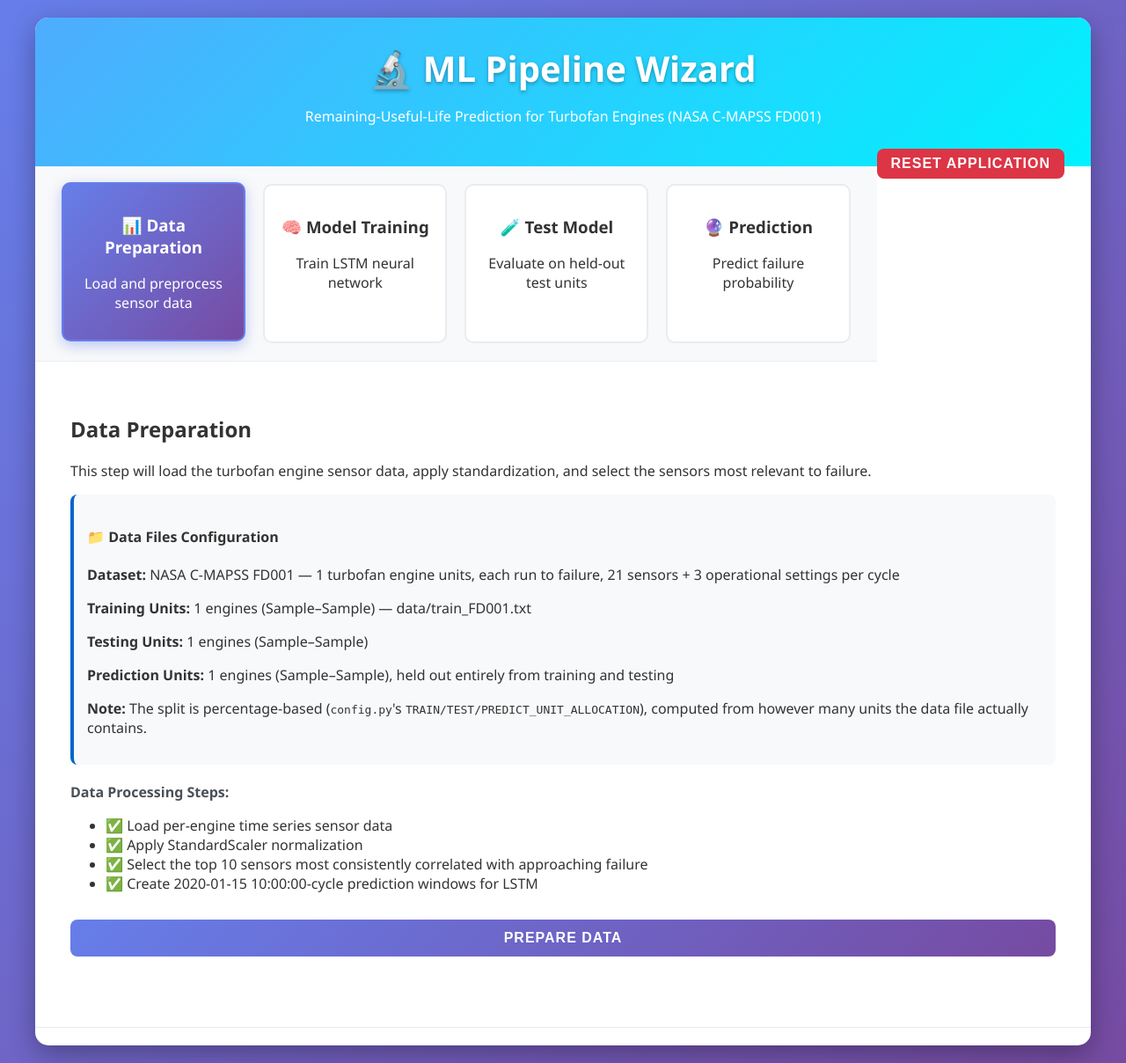
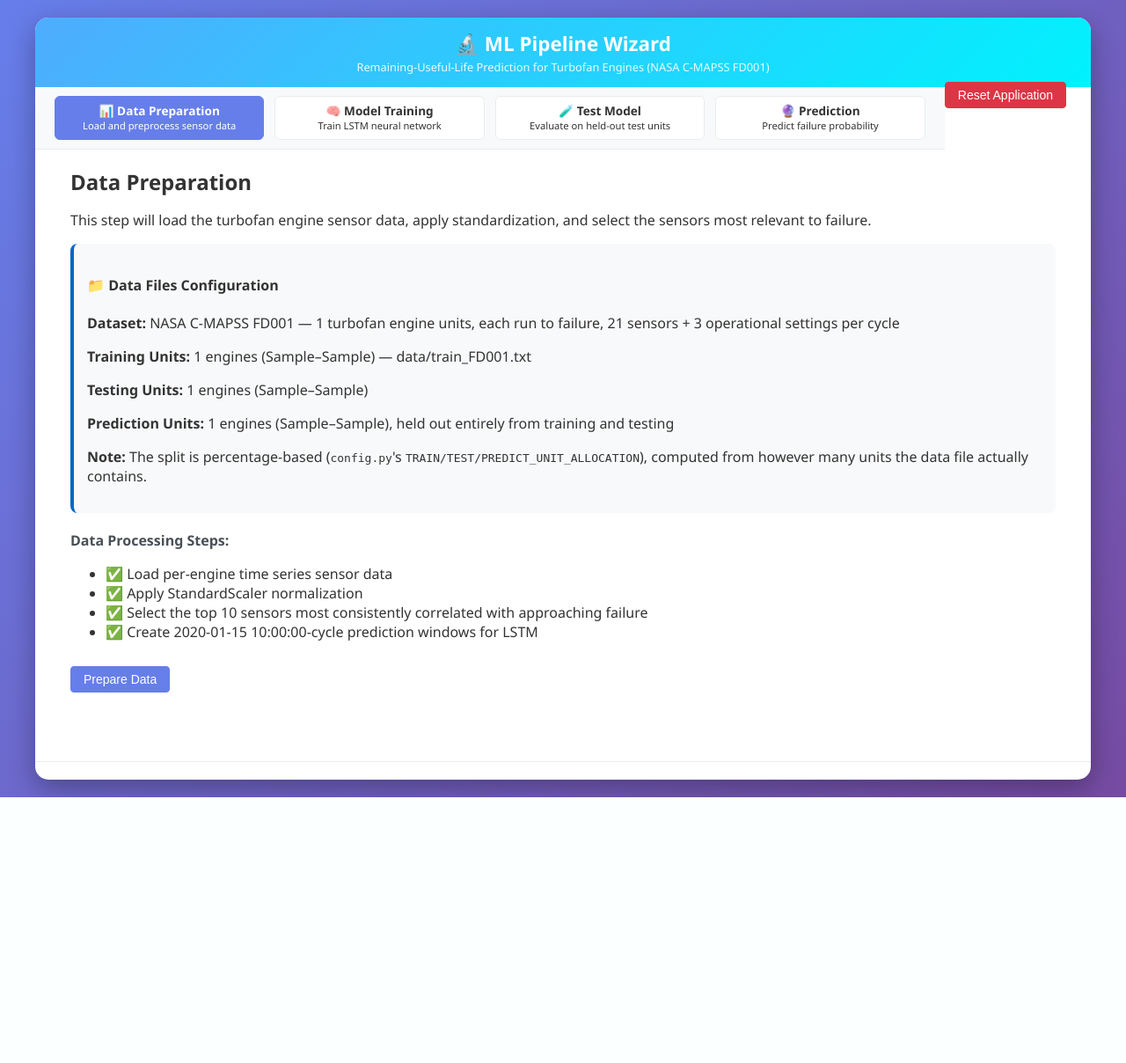
Before and after one commit to guiderae/CMAPSS-2-RealTime, a Flask app: template templates/index.html in a window 1280 px wide. Shown: the whole page at 88% size. After the commit the page ends 906 px from the top, so only its background shows below. Run offline with Flask 3, Linux system fonts and the light colour scheme; the template is opened without the code that fills it: most values are stand-ins (such as "Sample title", 1, 10 or a date in 2020); some libraries are stand-ins or nearby versions.

Commit message:
Adjusted pages to have a better business like presentation.  Centered the Next and Previous buttons

```diff
--- a/static/js/live_training.js
+++ b/static/js/live_training.js
@@ -84,6 +84,7 @@ function startLiveTraining() {
                 document.getElementById('prediction-results').innerHTML = '';
                 document.getElementById('step3').classList.remove('completed');
                 document.getElementById('step4').classList.remove('completed');
+                setPrevButtonActive(false);
 
                 showStep(2);
             })
--- a/templates/index.html
+++ b/templates/index.html
@@ -26,20 +26,25 @@
         .header {
             background: linear-gradient(135deg, #4facfe 0%, #00f2fe 100%);
             color: white;
-            padding: 30px;
+            padding: 14px 24px;
             text-align: center;
         }
 
         .header h1 {
+            margin: 0 0 2px;
+            font-size: 1.4em;
+        }
+
+        .header p {
             margin: 0;
-            font-size: 2.5em;
-            text-shadow: 0 2px 4px rgba(0,0,0,0.3);
+            font-size: 0.8em;
+            opacity: 0.9;
         }
 
         .wizard-steps {
             display: flex;
             background: #f8f9fa;
-            padding: 20px;
+            padding: 10px 16px;
             justify-content: space-between;
             border-bottom: 1px solid #e9ecef;
         }
@@ -47,20 +52,31 @@
         .step {
             flex: 1;
             text-align: center;
-            padding: 15px;
-            border-radius: 10px;
-            margin: 0 10px;
+            padding: 8px 10px;
+            border-radius: 6px;
+            margin: 0 6px;
             background: white;
-            border: 2px solid #e9ecef;
-            transition: all 0.3s ease;
+            border: 1px solid #e9ecef;
+            transition: background 0.2s ease, border-color 0.2s ease;
+        }
+
+        .step h3 {
+            margin: 0;
+            font-size: 0.85rem;
+            font-weight: 600;
+            line-height: 1.2;
+        }
+
+        .step p {
+            margin: 2px 0 0;
+            font-size: 0.7rem;
+            line-height: 1.2;
         }
 
         .step.active {
-            background: linear-gradient(135deg, #667eea 0%, #764ba2 100%);
+            background: #667eea;
             color: white;
             border-color: #667eea;
-            transform: translateY(-2px);
-            box-shadow: 0 5px 15px rgba(102, 126, 234, 0.4);
         }
 
         .step.completed {
@@ -70,12 +86,17 @@
         }
 
         .content {
-            padding: 40px;
+            padding: 20px 40px 40px;
         }
 
         .step-content {
             display: none;
             animation: fadeIn 0.5s ease-in;
+        }
+
+        .step-content h2 {
+            margin-top: 0;
+            margin-bottom: 10px;
         }
 
         .step-content.active {
@@ -98,13 +119,13 @@
             color: #495057;
         }
 
-        input, select, button {
+        input, select {
             width: 100%;
-            padding: 12px;
-            border: 2px solid #e9ecef;
-            border-radius: 8px;
-            font-size: 16px;
-            transition: all 0.3s ease;
+            padding: 10px 12px;
+            border: 1px solid #ced4da;
+            border-radius: 4px;
+            font-size: 14px;
+            transition: border-color 0.2s ease, box-shadow 0.2s ease;
         }
 
         input:focus, select:focus {
@@ -113,37 +134,80 @@
             box-shadow: 0 0 0 3px rgba(102, 126, 234, 0.1);
         }
 
+        .select-narrow {
+            width: auto;
+            min-width: 220px;
+            max-width: 320px;
+        }
+
+        /* Standard, compact HTML-button rendering -- sized to content
+           rather than stretched, no uppercase/gradient/hover-lift. */
         button {
-            background: linear-gradient(135deg, #667eea 0%, #764ba2 100%);
+            width: auto;
+            display: inline-block;
+            padding: 6px 14px;
+            font-size: 14px;
+            font-weight: 500;
+            background: #667eea;
             color: white;
-            border: none;
+            border: 1px solid #667eea;
+            border-radius: 4px;
             cursor: pointer;
-            font-weight: 600;
-            text-transform: uppercase;
-            letter-spacing: 1px;
-            margin: 10px 0;
-            transition: all 0.3s ease;
+            margin: 8px 4px 8px 0;
+            transition: background 0.15s ease, border-color 0.15s ease;
         }
 
         button:hover {
-            transform: translateY(-2px);
-            box-shadow: 0 5px 15px rgba(102, 126, 234, 0.4);
+            background: #5568d3;
+            border-color: #5568d3;
         }
 
         button:disabled {
-            background: #6c757d;
+            background: #ced4da;
+            border-color: #ced4da;
+            color: #6c757d;
             cursor: not-allowed;
-            transform: none;
-            box-shadow: none;
         }
 
         .btn-secondary {
             background: #6c757d;
-            margin-right: 10px;
+            border-color: #6c757d;
+        }
+
+        .btn-secondary:hover {
+            background: #5a6268;
+            border-color: #5a6268;
         }
 
         .btn-success {
             background: #28a745;
+            border-color: #28a745;
+        }
+
+        .btn-success:hover {
+            background: #218838;
+            border-color: #218838;
+        }
+
+        .radio-group {
+            display: flex;
+            gap: 20px;
+            flex-wrap: wrap;
+        }
+
+        .radio-option {
+            display: flex;
+            align-items: center;
+            gap: 6px;
+            font-weight: normal;
+            color: #333;
+            cursor: pointer;
+        }
+
+        .radio-option input[type="radio"] {
+            width: auto;
+            margin: 0;
+            cursor: pointer;
         }
 
         #alerts {
@@ -246,8 +310,9 @@
 
         .navigation {
             display: flex;
-            justify-content: space-between;
+            justify-content: center;
             align-items: center;
+            gap: 16px;
             margin-top: 30px;
             padding-top: 20px;
             border-top: 1px solid #e9ecef;
@@ -286,24 +351,13 @@
 
         .reset-btn {
             background: #dc3545;
+            border-color: #dc3545;
             float: right;
-            width: auto;
-            padding: 8px 16px;
-            margin: 10px 0;
         }
 
-        .mode-btn, #start-stream-btn, #stop-stream-btn {
-            width: auto;
-            display: inline-block;
-            margin-right: 10px;
-        }
-
-        .mode-btn {
-            background: #6c757d;
-        }
-
-        .mode-btn.active {
-            background: #28a745;
+        .reset-btn:hover {
+            background: #c82333;
+            border-color: #c82333;
         }
     </style>
 </head>
@@ -384,8 +438,16 @@
 
                 <div class="form-group">
                     <label>Training Mode:</label>
-                    <button type="button" id="mode-sync-btn" class="mode-btn active" onclick="selectTrainingMode('sync')">Standard Training</button>
-                    <button type="button" id="mode-live-btn" class="mode-btn" onclick="selectTrainingMode('live')">Live Training</button>
+                    <div class="radio-group">
+                        <label class="radio-option">
+                            <input type="radio" name="training-mode" id="mode-sync-radio" value="sync" checked onchange="selectTrainingMode('sync')">
+                            Standard Training
+                        </label>
+                        <label class="radio-option">
+                            <input type="radio" name="training-mode" id="mode-live-radio" value="live" onchange="selectTrainingMode('live')">
+                            Live Training
+                        </label>
+                    </div>
                 </div>
 
                 <div id="sync-train-panel">
@@ -432,7 +494,7 @@
 
                 <div class="form-group">
                     <label for="predict-unit">Engine Unit:</label>
-                    <select id="predict-unit">
+                    <select id="predict-unit" class="select-narrow">
                         <option value="">-- Select a unit --</option>
                         {% for unit in selectable_units %}
                         <option value="{{ unit }}">Engine {{ unit }}</option>
@@ -442,8 +504,16 @@
 
                 <div class="form-group">
                     <label>Prediction Mode:</label>
-                    <button type="button" id="mode-static-btn" class="mode-btn active" onclick="selectMode('static')">Static Prediction</button>
-                    <button type="button" id="mode-dynamic-btn" class="mode-btn" onclick="selectMode('dynamic')">Dynamic Prediction</button>
+                    <div class="radio-group">
+                        <label class="radio-option">
+                            <input type="radio" name="prediction-mode" id="mode-static-radio" value="static" checked onchange="selectMode('static')">
+                            Static Prediction
+                        </label>
+                        <label class="radio-option">
+                            <input type="radio" name="prediction-mode" id="mode-dynamic-radio" value="dynamic" onchange="selectMode('dynamic')">
+                            Dynamic Prediction
+                        </label>
+                    </div>
                 </div>
 
                 <div id="static-panel">
@@ -513,6 +583,19 @@
             const step = document.getElementById(`step${stepNum}`);
             step.classList.remove('active', 'completed');
             step.classList.add(status);
+        }
+
+        // Previous button reads as a plain neutral gray (.btn-secondary)
+        // until a prediction has actually been made, then switches to the
+        // same active blue every other action button uses -- a visual cue
+        // that the wizard's work is done and it's fine to navigate back.
+        function setPrevButtonActive(isActive) {
+            const prevBtn = document.getElementById('prevBtn');
+            if (isActive) {
+                prevBtn.classList.remove('btn-secondary');
+            } else {
+                prevBtn.classList.add('btn-secondary');
+            }
         }
 
         function showStep(stepNum) {
@@ -609,6 +692,7 @@
 
                     document.getElementById('content1').appendChild(resultsDiv);
                     showStep(1);
+                    resultsDiv.scrollIntoView({ behavior: 'smooth', block: 'start' });
                 } else {
                     showAlert('Error preparing data: ' + result.error, 'error');
                 }
@@ -654,6 +738,7 @@
                     document.getElementById('prediction-results').innerHTML = '';
                     document.getElementById('step3').classList.remove('completed');
                     document.getElementById('step4').classList.remove('completed');
+                    setPrevButtonActive(false);
 
                     // Show results
                     const resultsDiv = document.getElementById('training-results');
@@ -675,6 +760,7 @@
                     `;
 
                     showStep(2);
+                    resultsDiv.scrollIntoView({ behavior: 'smooth', block: 'start' });
                 } else {
                     showAlert('Error training model: ' + result.error, 'error');
                 }
@@ -748,19 +834,15 @@
         }
 
         function selectMode(mode) {
-            const staticBtn = document.getElementById('mode-static-btn');
-            const dynamicBtn = document.getElementById('mode-dynamic-btn');
             const staticPanel = document.getElementById('static-panel');
             const dynamicPanel = document.getElementById('dynamic-panel');
 
             if (mode === 'dynamic') {
-                staticBtn.classList.remove('active');
-                dynamicBtn.classList.add('active');
+                document.getElementById('mode-dynamic-radio').checked = true;
                 staticPanel.style.display = 'none';
                 dynamicPanel.style.display = 'block';
             } else {
-                dynamicBtn.classList.remove('active');
-                staticBtn.classList.add('active');
+                document.getElementById('mode-static-radio').checked = true;
                 dynamicPanel.style.display = 'none';
                 staticPanel.style.display = 'block';
                 stopRealtimePrediction();   // leaving dynamic mode closes any open stream
@@ -768,19 +850,15 @@
         }
 
         function selectTrainingMode(mode) {
-            const syncBtn = document.getElementById('mode-sync-btn');
-            const liveBtn = document.getElementById('mode-live-btn');
             const syncPanel = document.getElementById('sync-train-panel');
             const livePanel = document.getElementById('live-train-panel');
 
             if (mode === 'live') {
-                syncBtn.classList.remove('active');
-                liveBtn.classList.add('active');
+                document.getElementById('mode-live-radio').checked = true;
                 syncPanel.style.display = 'none';
                 livePanel.style.display = 'block';
             } else {
-                liveBtn.classList.remove('active');
-                syncBtn.classList.add('active');
+                document.getElementById('mode-sync-radio').checked = true;
                 livePanel.style.display = 'none';
                 syncPanel.style.display = 'block';
                 stopLiveTraining();   // leaving live mode closes any open stream
@@ -811,6 +889,7 @@
                 if (result.success) {
                     showAlert('Prediction completed successfully!', 'success');
                     updateStepStatus(4, 'completed');
+                    setPrevButtonActive(true);
 
                     // Show results
                     const resultsDiv = document.getElementById('prediction-results');
@@ -864,6 +943,7 @@
                         stopLiveTraining();
                         document.getElementById('live-train-status').innerHTML = '';
                         selectTrainingMode('sync');
+                        setPrevButtonActive(false);
 
                         // Reset step indicators
                         document.querySelectorAll('.step').forEach((step, index) => {
```
